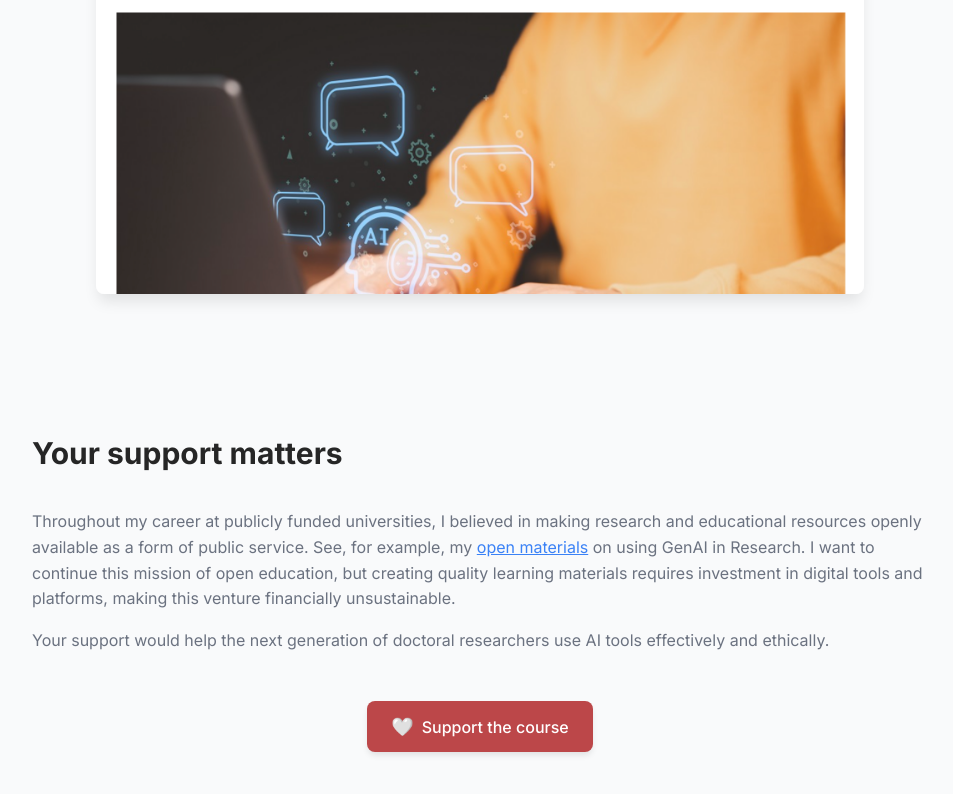
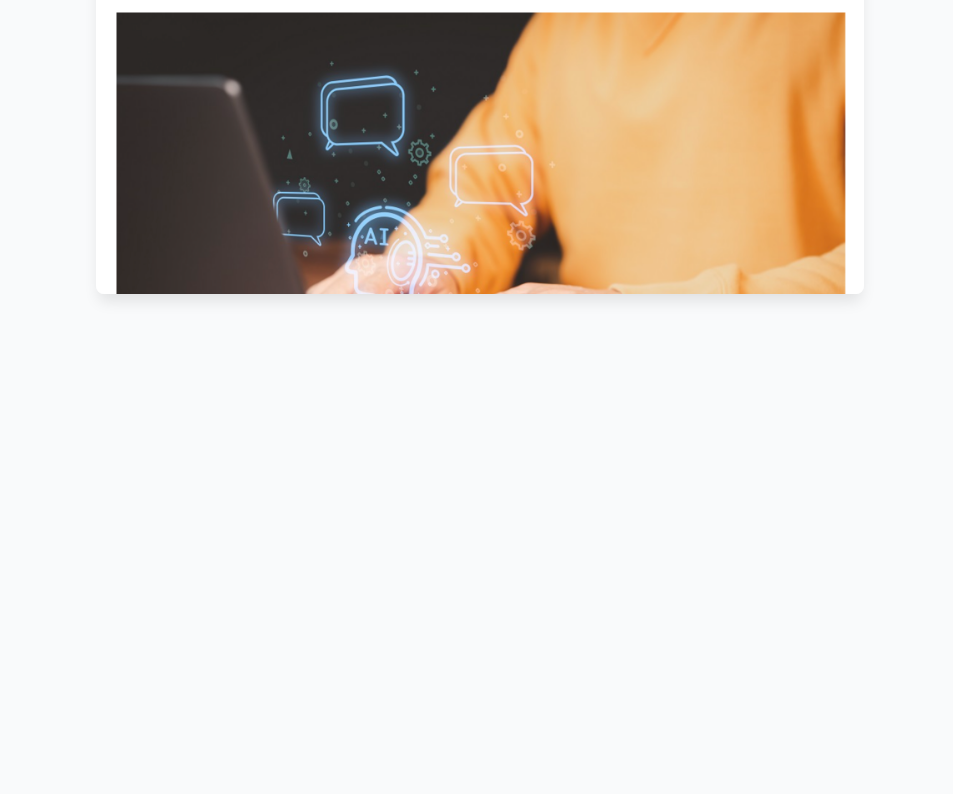
Before and after one commit to aivan-au/aicourse, a Next.js app: page / in a window 1280 px wide. Shown: the part 3710-4504 px from the top of the page, without its empty margins (160-1113 px from the left). After the commit the page ends 4075 px from the top, so only its background shows below. Built offline with nearby package versions, Linux system fonts and the light colour scheme.

Commit message:
Remove support block to streamline the message

```diff
--- a/src/app/page.tsx
+++ b/src/app/page.tsx
@@ -17,7 +17,6 @@ export default function Home() {
       <EmailSignup />
       <AboutAuthor />
       <MediaCoverage />
-      <SupportSection />
     </div>
   );
 }
```
